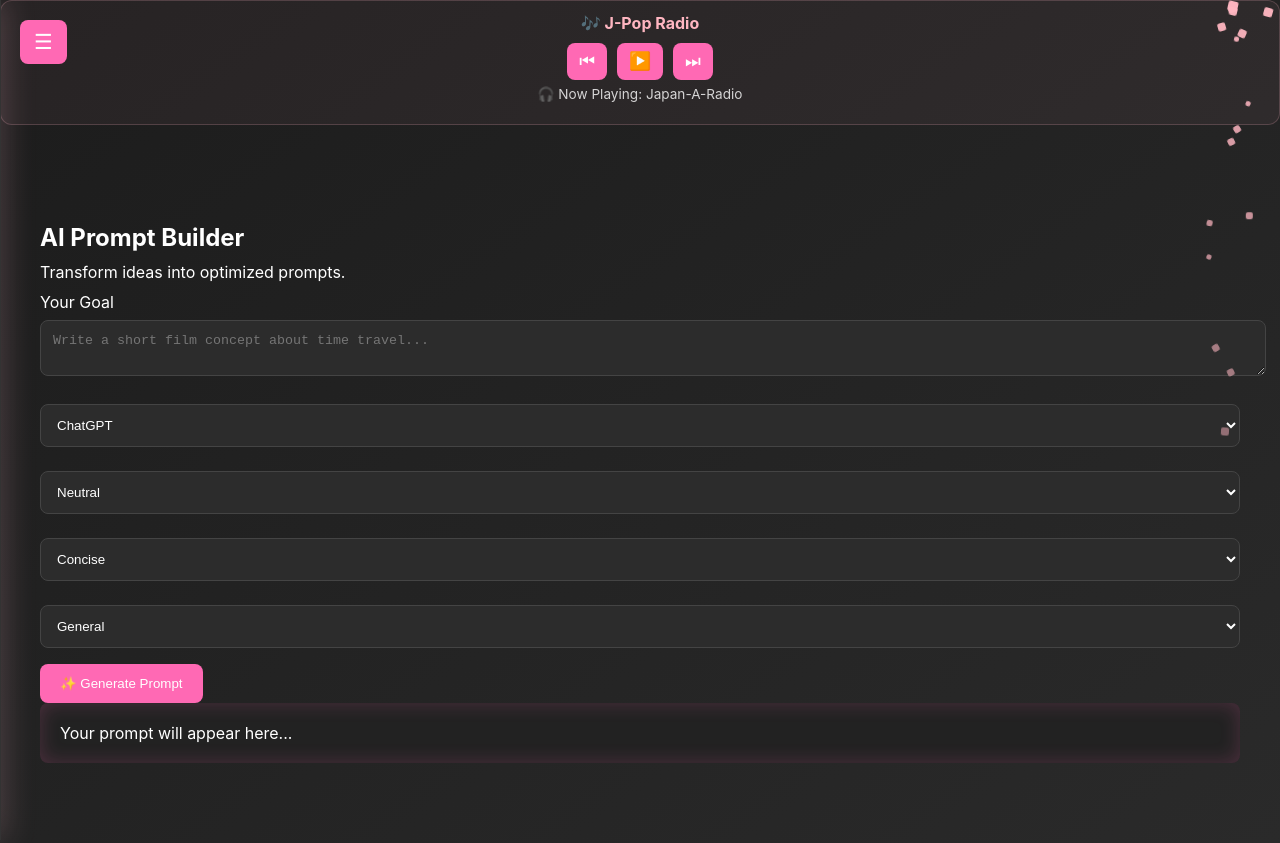
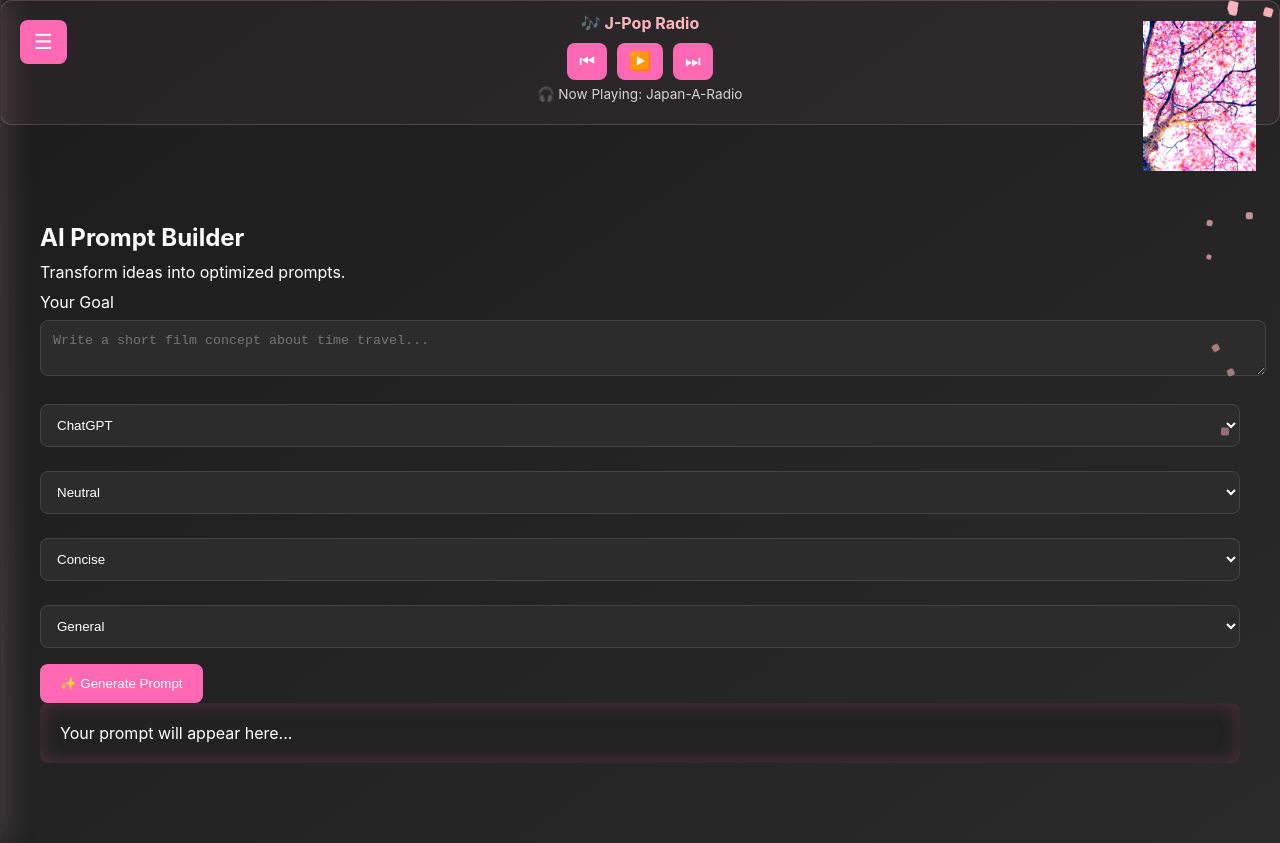
Before and after one commit to Foolystaycooly/Promptoria, a website: page docs/index.html in a window 1280 px wide. Drawn offline with Linux system fonts and the light colour scheme.

Commit message:
Update style.css

```diff
--- a/docs/style.css
+++ b/docs/style.css
@@ -220,7 +220,7 @@ button#generate:hover {
   right: 20px;
   width: 120px;   /* adjust size as needed */
   height: 150px;
-  background: url('sakura-tree.png') no-repeat center/contain; /* your PNG */
+  background: url('assets/sakura-tree.png') no-repeat center/contain; /* your PNG */
   z-index: 5001;
   pointer-events: none; /* won't block clicks */
   animation: treeGlitch 2s infinite;
```
